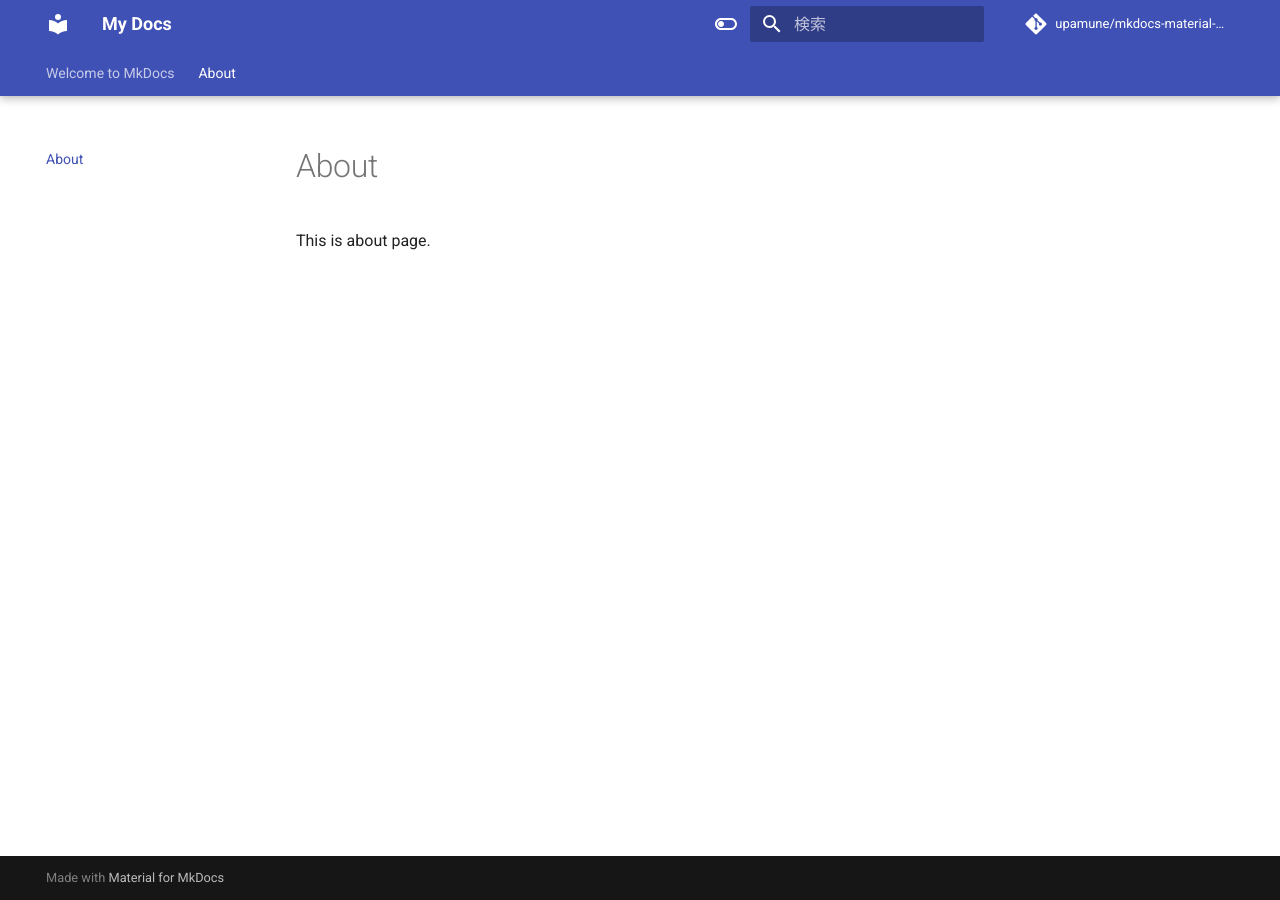
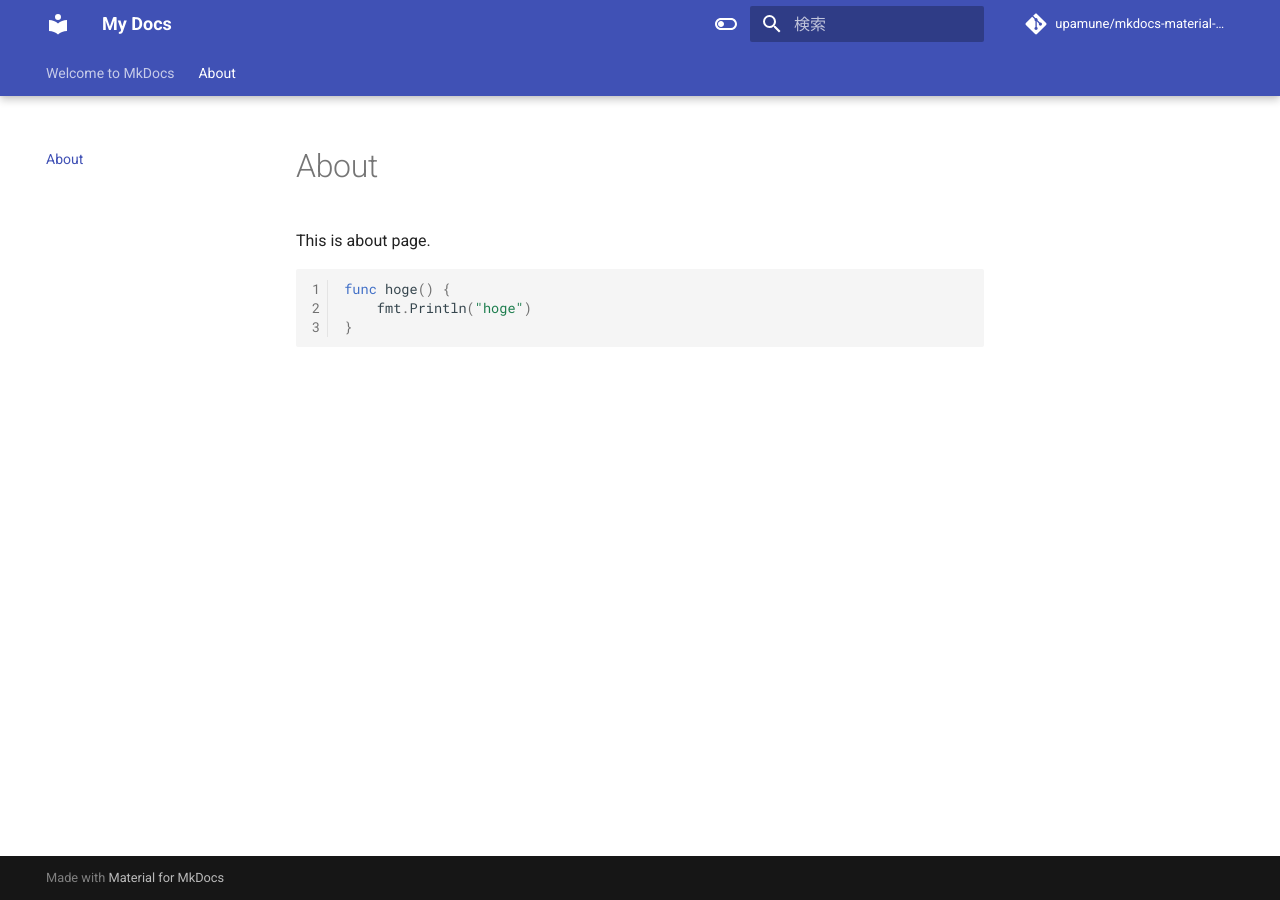
Before and after one commit to upamune/mkdocs-material-plantuml-docker-example, an MkDocs documentation site: the page built from docs/about.md, in a window 1280 px wide. Built offline with MkDocs 1.6.1 and Material for MkDocs 9.7.7, drawn with Linux system fonts in a browser that asks for light colours; comment, search, counter and statistics services are not loaded.

````diff
--- a/docs/about.md
+++ b/docs/about.md
@@ -1,3 +1,10 @@
 # About
 
 This is about page.
+
+
+```go
+func hoge() {
+    fmt.Println("hoge")
+}
+```
````
Also changed, not shown: 1 other file.
